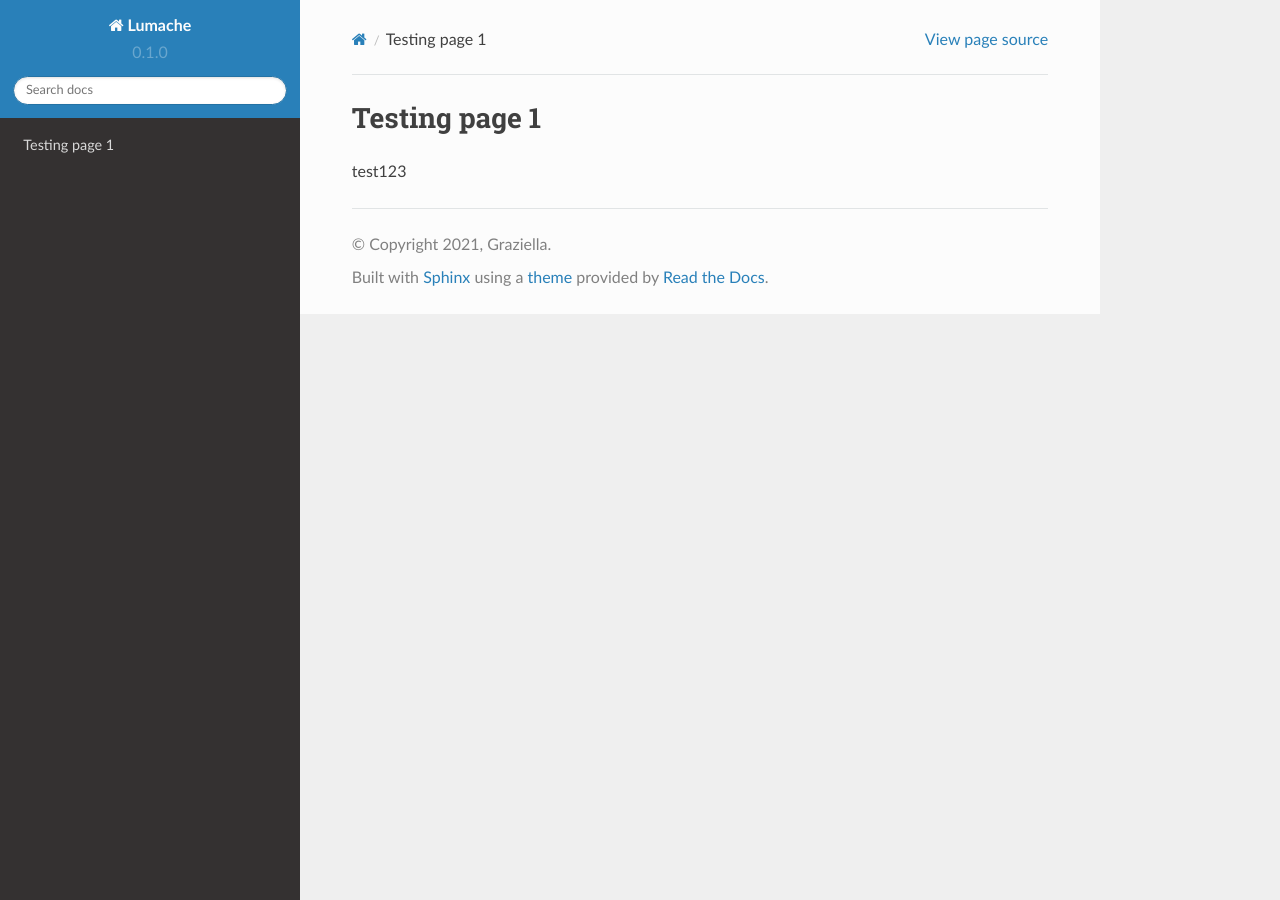
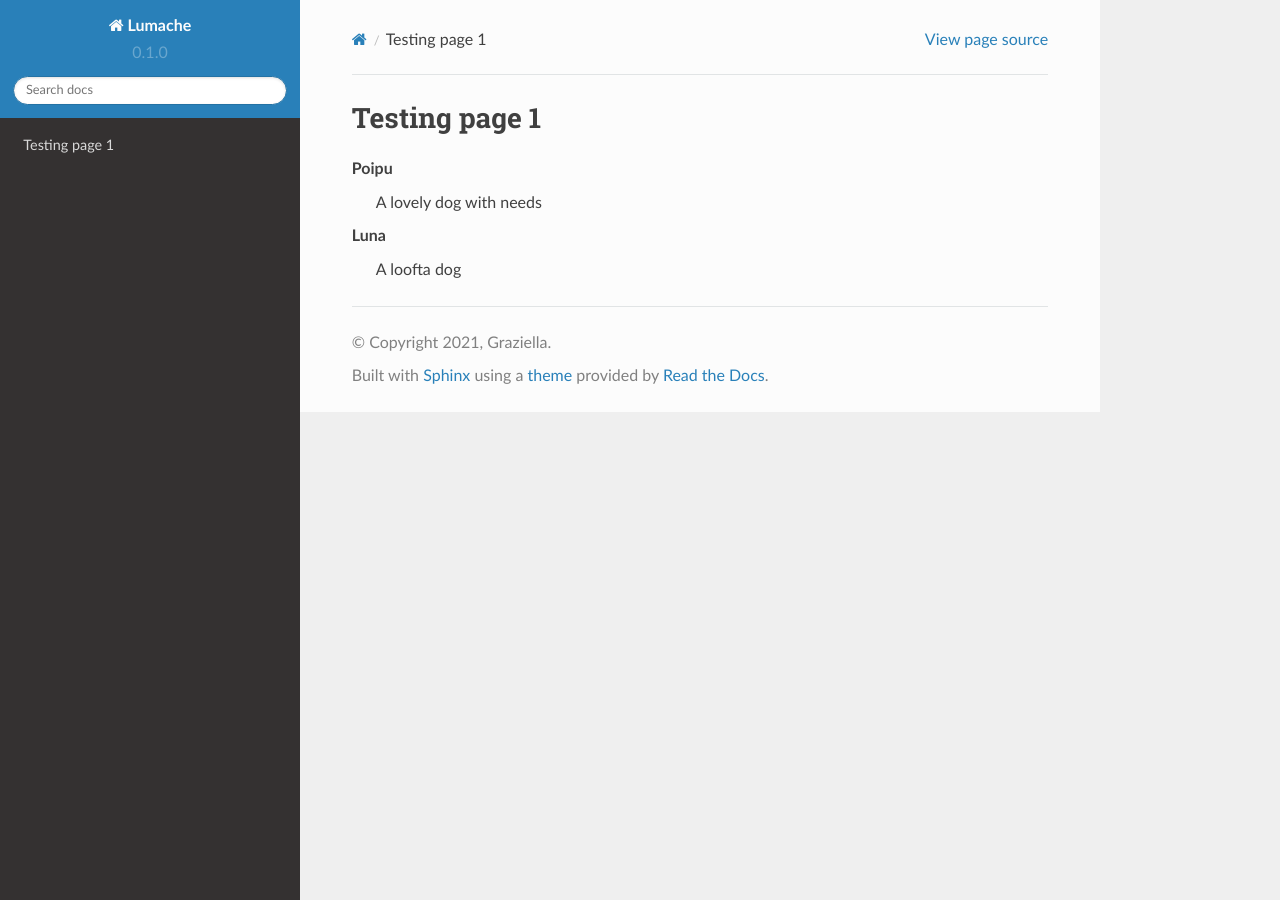
Before and after one commit to mhall4360/gridlab-D-docs, a Sphinx documentation site: the page built from docs/source/page1.rst, in a window 1280 px wide. Built offline with Sphinx 7.4.7 and the Read the Docs theme 2.0.0, drawn with Linux system fonts in a browser that asks for light colours.

Commit message:
Update page1.rst

```diff
--- a/docs/source/page1.rst
+++ b/docs/source/page1.rst
@@ -1,4 +1,8 @@
 Testing page 1
 ==============
 
-test123
+Poipu
+  A lovely dog with needs
+
+Luna
+  A loofta dog
```
